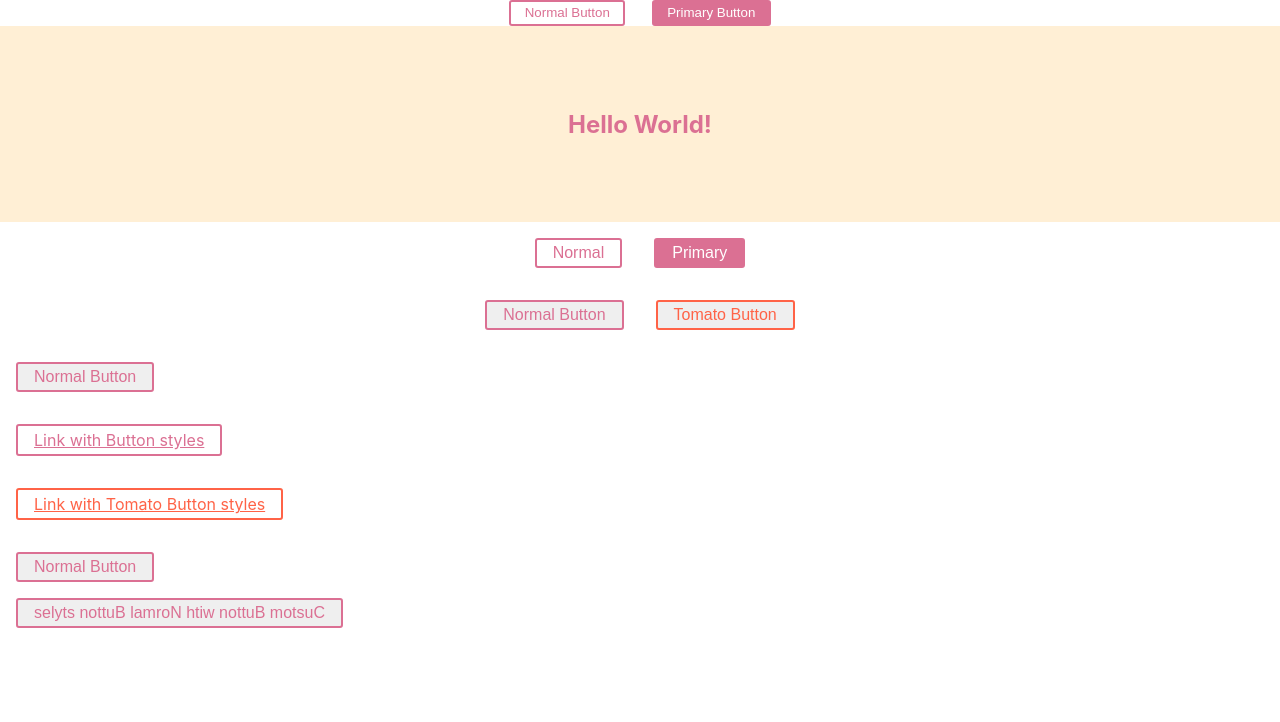
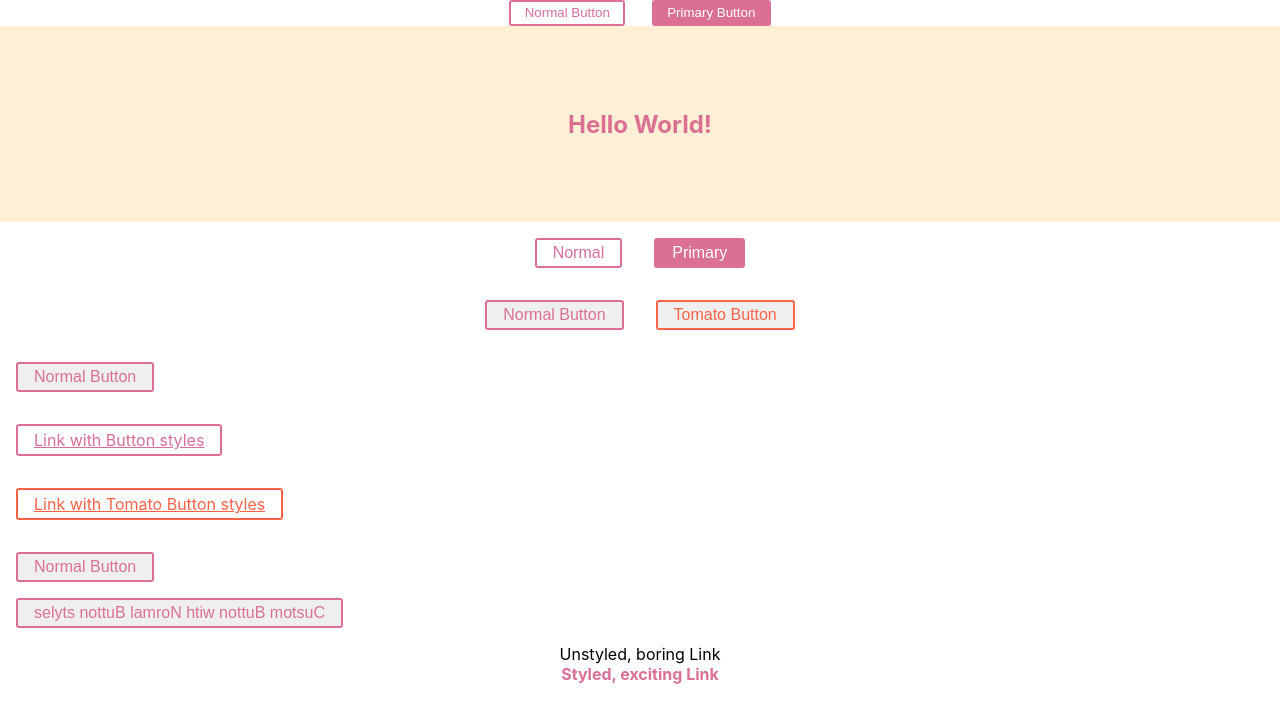
Before and after one commit to Annie-Huang/my-styled-components-tutorial, a React (Create React App) app: page / in a window 1280 px wide. Shown: the top 722 px of the page. Built offline with nearby package versions, Linux system fonts and the light colour scheme.

Commit message:
The styled method works perfectly on all of your own or any third-party component: passed className prop to a DOM element

```diff
--- a/src/App.js
+++ b/src/App.js
@@ -6,10 +6,12 @@ import {
   Button2,
   Button3,
   Button4,
+  ReversedButton,
   TomatoButton2,
   TomatoButton3,
 } from './components/Button';
 import { Title } from './components/Typography';
+import { Link, StyledLink } from './components/Link';
 
 const Container = styled.div`
   text-align: center;
@@ -22,10 +24,6 @@ const Wrapper = styled.section`
 `;
 
 function App() {
-  const ReversedButton = (props) => (
-    <Button4 {...props} children={props.children.split('').reverse()} />
-  );
-
   return (
     <div className='App'>
       <Container>
@@ -64,6 +62,11 @@ function App() {
           Custom Button with Normal Button styles
         </Button4>
       </Container>
+      <Container>
+        <Link>Unstyled, boring Link</Link>
+        <br />
+        <StyledLink>Styled, exciting Link</StyledLink>
+      </Container>
     </div>
   );
 }
--- a/src/components/Button.js
+++ b/src/components/Button.js
@@ -77,3 +77,6 @@ export const Button4 = styled.button`
   border-radius: 3px;
   display: block;
 `;
+export const ReversedButton = (props) => (
+  <Button4 {...props} children={props.children.split('').reverse()} />
+);
--- /dev/null
+++ b/src/components/Link.js
@@ -0,0 +1,15 @@
+import styled from 'styled-components';
+
+/*
+ * The styled method works perfectly on all of your own or any third-party component,
+ * as long as they attach the passed className prop to a DOM element.
+ */
+
+// This could be react-router-dom's Link for example
+export const Link = ({ className, children }) => (
+  <a className={className}>{children}</a>
+);
+export const StyledLink = styled(Link)`
+  color: palevioletred;
+  font-weight: bold;
+`;
```
Also changed, not shown: Note.txt.
